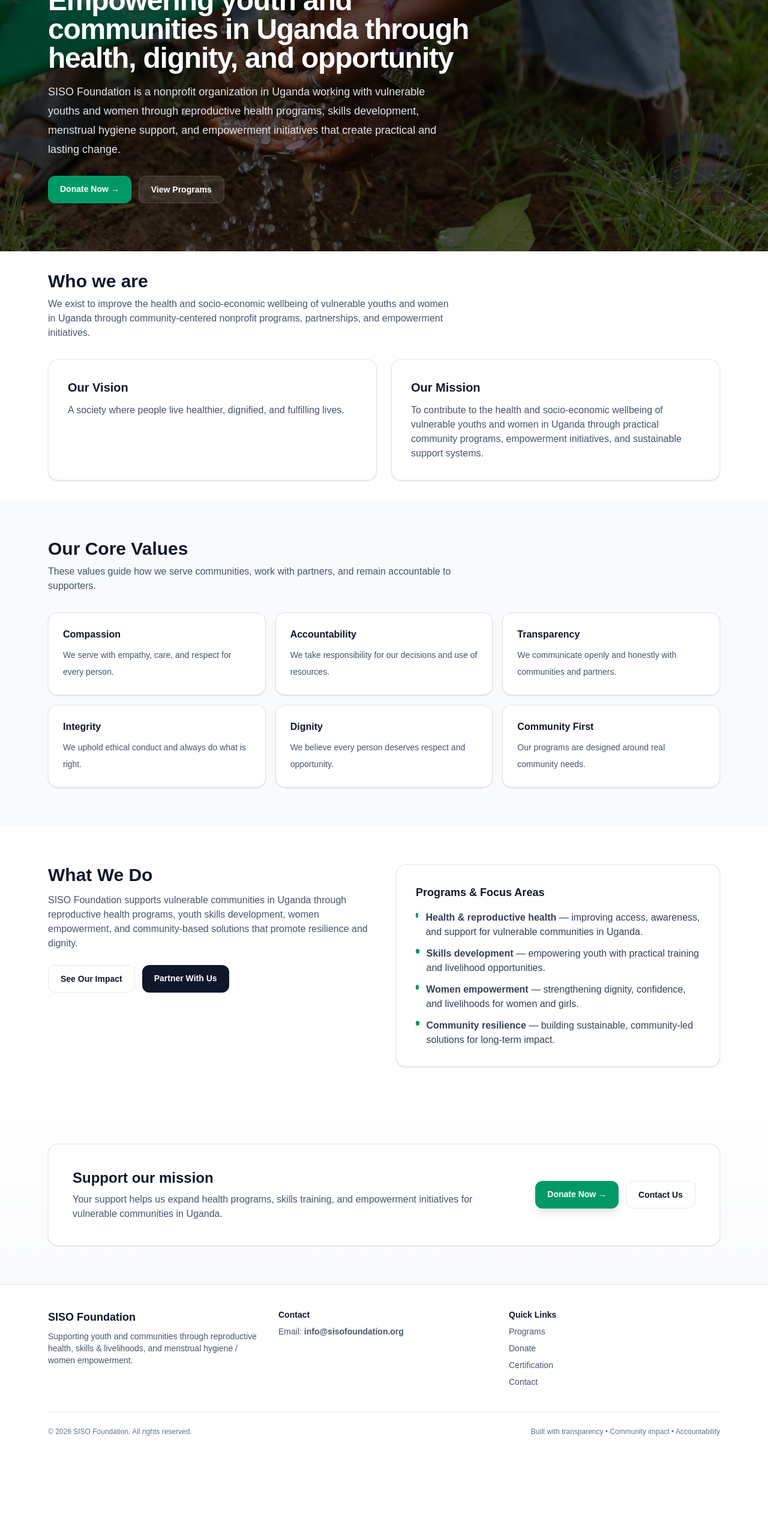
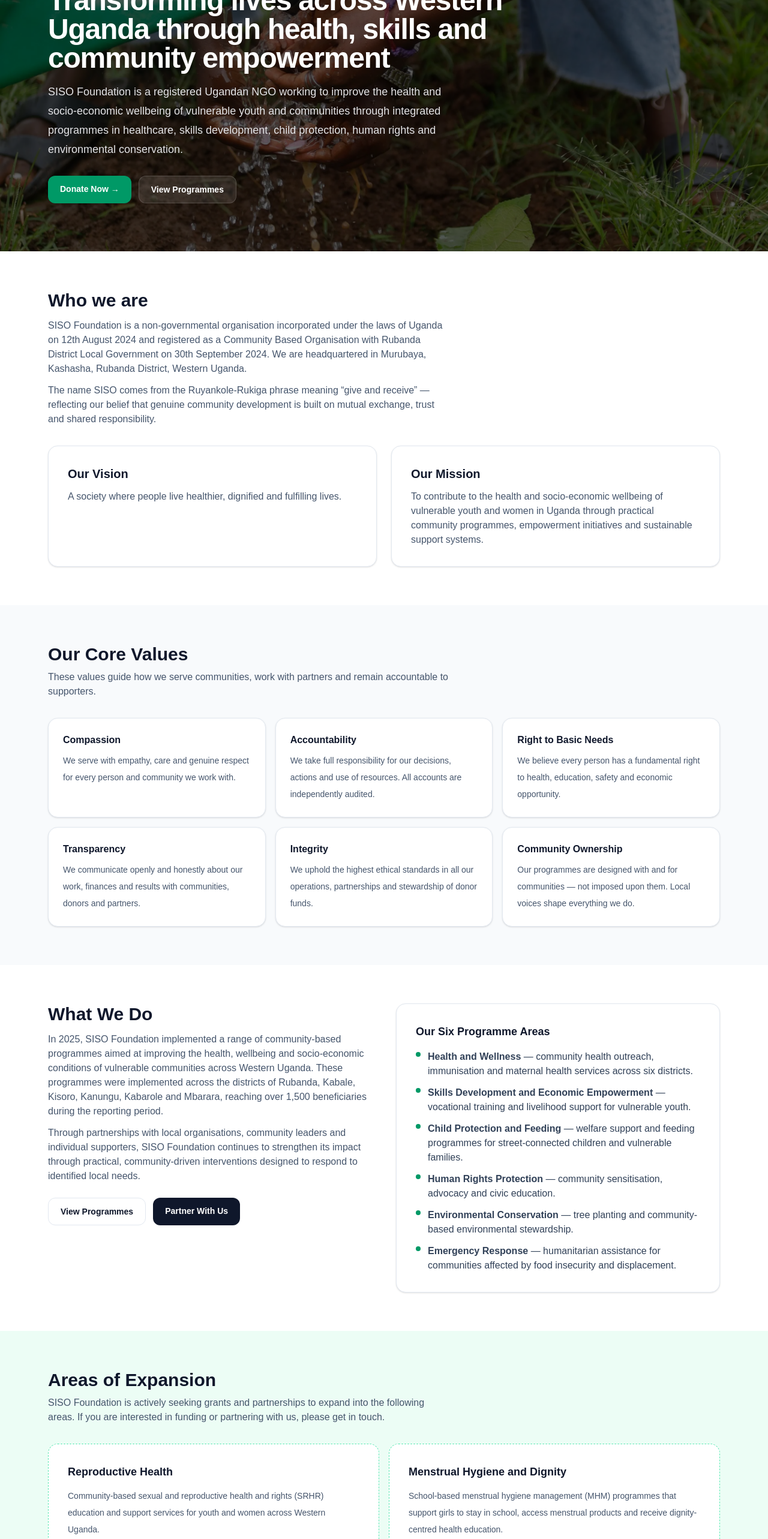
Before and after one commit to jonathanniwadev/siso-foundation, a Next.js app: page /about in a window 1280 px wide. Shown: the part 220-2786 px from the top of the page at 60% size. Before the commit the page ends 2655 px from the top, so only its background shows below. Built offline with nearby package versions, Linux system fonts and the light colour scheme.

Commit message:
Revise About page content for clarity and detail
Updated the About page content to reflect the SISO Foundation's mission, vision, and programs more accurately, including changes to the title, descriptions, and program areas.

```diff
--- a/src/app/about/page.tsx
+++ b/src/app/about/page.tsx
@@ -3,9 +3,9 @@
 import Image from "next/image";
 
 export const metadata: Metadata = {
-  title: "About Us",
+  title: "About Us | SISO Foundation Uganda",
   description:
-    "Learn about SISO Foundation, a nonprofit organization in Uganda working to empower youth and communities through reproductive health, skills development, menstrual hygiene, and women empowerment programs.",
+    "Learn about SISO Foundation, a registered NGO in Uganda delivering health outreach, skills development, child protection, human rights and environmental programmes across Western Uganda.",
 };
 
 export default function AboutPage() {
@@ -16,7 +16,7 @@
         <div className="absolute inset-0">
           <Image
             src="/hero/about-main.webp"
-            alt="SISO Foundation working with communities in Uganda"
+            alt="SISO Foundation community programmes in Western Uganda"
             fill
             priority
             sizes="100vw"
@@ -32,15 +32,16 @@
             </p>
 
             <h1 className="mt-5 text-4xl font-extrabold tracking-tight text-white md:text-5xl">
-              Empowering youth and communities in Uganda through health,
-              dignity, and opportunity
+              Transforming lives across Western Uganda through health, skills
+              and community empowerment
             </h1>
 
             <p className="mt-4 max-w-2xl text-base leading-8 text-zinc-200 md:text-lg">
-              SISO Foundation is a nonprofit organization in Uganda working with
-              vulnerable youths and women through reproductive health programs,
-              skills development, menstrual hygiene support, and empowerment
-              initiatives that create practical and lasting change.
+              SISO Foundation is a registered Ugandan NGO working to improve
+              the health and socio-economic wellbeing of vulnerable youth and
+              communities through integrated programmes in healthcare, skills
+              development, child protection, human rights and environmental
+              conservation.
             </p>
 
             <div className="mt-7 flex flex-wrap gap-3">
@@ -55,44 +56,49 @@
                 href="/programs"
                 className="rounded-xl border border-white/15 bg-white/10 px-5 py-3 text-sm font-semibold text-white hover:bg-white/15"
               >
-                View Programs
+                View Programmes
               </Link>
             </div>
           </div>
         </div>
       </section>
 
-      {/* Mission & Vision */}
-      <section className="mx-auto max-w-6xl px-4 py-14 md:py-8">
+      {/* Who We Are */}
+      <section className="mx-auto max-w-6xl px-4 py-14 md:py-16">
         <div className="mb-8 max-w-2xl">
           <h2 className="text-2xl font-extrabold text-slate-900 md:text-3xl">
             Who we are
           </h2>
-
-          <p className="mt-2 text-slate-600">
-            We exist to improve the health and socio-economic wellbeing of
-            vulnerable youths and women in Uganda through community-centered
-            nonprofit programs, partnerships, and empowerment initiatives.
+          <p className="mt-3 text-slate-600">
+            SISO Foundation is a non-governmental organisation incorporated
+            under the laws of Uganda on 12th August 2024 and registered as a
+            Community Based Organisation with Rubanda District Local Government
+            on 30th September 2024. We are headquartered in Murubaya, Kashasha,
+            Rubanda District, Western Uganda.
+          </p>
+          <p className="mt-3 text-slate-600">
+            The name SISO comes from the Ruyankole-Rukiga phrase meaning
+            &ldquo;give and receive&rdquo; — reflecting our belief that genuine
+            community development is built on mutual exchange, trust and shared
+            responsibility.
           </p>
         </div>
 
         <div className="grid gap-6 md:grid-cols-2">
           <div className="rounded-2xl border border-slate-200 bg-white p-8 shadow-sm">
             <h2 className="text-xl font-bold text-slate-900">Our Vision</h2>
-
             <p className="mt-3 text-slate-600">
-              A society where people live healthier, dignified, and fulfilling
+              A society where people live healthier, dignified and fulfilling
               lives.
             </p>
           </div>
 
           <div className="rounded-2xl border border-slate-200 bg-white p-8 shadow-sm">
             <h2 className="text-xl font-bold text-slate-900">Our Mission</h2>
-
             <p className="mt-3 text-slate-600">
               To contribute to the health and socio-economic wellbeing of
-              vulnerable youths and women in Uganda through practical community
-              programs, empowerment initiatives, and sustainable support
+              vulnerable youth and women in Uganda through practical community
+              programmes, empowerment initiatives and sustainable support
               systems.
             </p>
           </div>
@@ -106,9 +112,8 @@
             <h2 className="text-2xl font-extrabold text-slate-900 md:text-3xl">
               Our Core Values
             </h2>
-
             <p className="mt-2 text-slate-600">
-              These values guide how we serve communities, work with partners,
+              These values guide how we serve communities, work with partners
               and remain accountable to supporters.
             </p>
           </div>
@@ -116,32 +121,27 @@
           <div className="mt-8 grid gap-4 sm:grid-cols-2 lg:grid-cols-3">
             <ValueCard
               title="Compassion"
-              text="We serve with empathy, care, and respect for every person."
+              text="We serve with empathy, care and genuine respect for every person and community we work with."
             />
-
             <ValueCard
               title="Accountability"
-              text="We take responsibility for our decisions and use of resources."
+              text="We take full responsibility for our decisions, actions and use of resources. All accounts are independently audited."
             />
-
+            <ValueCard
+              title="Right to Basic Needs"
+              text="We believe every person has a fundamental right to health, education, safety and economic opportunity."
+            />
             <ValueCard
               title="Transparency"
-              text="We communicate openly and honestly with communities and partners."
+              text="We communicate openly and honestly about our work, finances and results with communities, donors and partners."
             />
-
             <ValueCard
               title="Integrity"
-              text="We uphold ethical conduct and always do what is right."
+              text="We uphold the highest ethical standards in all our operations, partnerships and stewardship of donor funds."
             />
-
             <ValueCard
-              title="Dignity"
-              text="We believe every person deserves respect and opportunity."
-            />
-
-            <ValueCard
-              title="Community First"
-              text="Our programs are designed around real community needs."
+              title="Community Ownership"
+              text="Our programmes are designed with and for communities — not imposed upon them. Local voices shape everything we do."
             />
           </div>
         </div>
@@ -154,22 +154,27 @@
             <h2 className="text-2xl font-extrabold text-slate-900 md:text-3xl">
               What We Do
             </h2>
-
             <p className="mt-3 text-slate-600">
-              SISO Foundation supports vulnerable communities in Uganda through
-              reproductive health programs, youth skills development, women
-              empowerment, and community-based solutions that promote resilience
-              and dignity.
+              In 2025, SISO Foundation implemented a range of community-based
+              programmes aimed at improving the health, wellbeing and
+              socio-economic conditions of vulnerable communities across Western
+              Uganda. These programmes were implemented across the districts of
+              Rubanda, Kabale, Kisoro, Kanungu, Kabarole and Mbarara, reaching
+              over 1,500 beneficiaries during the reporting period.
             </p>
-
+            <p className="mt-3 text-slate-600">
+              Through partnerships with local organisations, community leaders
+              and individual supporters, SISO Foundation continues to strengthen
+              its impact through practical, community-driven interventions
+              designed to respond to identified local needs.
+            </p>
             <div className="mt-6 flex flex-wrap gap-3">
               <Link
-                href="/impact"
+                href="/programs"
                 className="rounded-xl border border-slate-200 bg-white px-5 py-3 text-sm font-semibold text-slate-900 hover:bg-slate-50"
               >
-                See Our Impact
+                View Programmes
               </Link>
-
               <Link
                 href="/contact"
                 className="rounded-xl bg-slate-900 px-5 py-3 text-sm font-semibold text-white hover:bg-slate-800"
@@ -181,39 +186,52 @@
 
           <div className="rounded-2xl border border-slate-200 bg-white p-8 shadow-sm">
             <h3 className="text-lg font-bold text-slate-900">
-              Programs & Focus Areas
+              Our Six Programme Areas
             </h3>
-
             <ul className="mt-4 space-y-3 text-slate-700">
               <li className="flex gap-3">
-                <span className="mt-1 h-2 w-2 rounded-full bg-emerald-600" />
+                <span className="mt-1 h-2 w-2 shrink-0 rounded-full bg-emerald-600" />
                 <span>
-                  <b>Health & reproductive health</b> — improving access,
-                  awareness, and support for vulnerable communities in Uganda.
+                  <b>Health and Wellness</b> — community health outreach,
+                  immunisation and maternal health services across six
+                  districts.
                 </span>
               </li>
-
               <li className="flex gap-3">
-                <span className="mt-1 h-2 w-2 rounded-full bg-emerald-600" />
+                <span className="mt-1 h-2 w-2 shrink-0 rounded-full bg-emerald-600" />
                 <span>
-                  <b>Skills development</b> — empowering youth with practical
-                  training and livelihood opportunities.
+                  <b>Skills Development and Economic Empowerment</b> —
+                  vocational training and livelihood support for vulnerable
+                  youth.
                 </span>
               </li>
-
               <li className="flex gap-3">
-                <span className="mt-1 h-2 w-2 rounded-full bg-emerald-600" />
+                <span className="mt-1 h-2 w-2 shrink-0 rounded-full bg-emerald-600" />
                 <span>
-                  <b>Women empowerment</b> — strengthening dignity, confidence,
-                  and livelihoods for women and girls.
+                  <b>Child Protection and Feeding</b> — welfare support and
+                  feeding programmes for street-connected children and
+                  vulnerable families.
                 </span>
               </li>
-
               <li className="flex gap-3">
-                <span className="mt-1 h-2 w-2 rounded-full bg-emerald-600" />
+                <span className="mt-1 h-2 w-2 shrink-0 rounded-full bg-emerald-600" />
                 <span>
-                  <b>Community resilience</b> — building sustainable,
-                  community-led solutions for long-term impact.
+                  <b>Human Rights Protection</b> — community sensitisation,
+                  advocacy and civic education.
+                </span>
+              </li>
+              <li className="flex gap-3">
+                <span className="mt-1 h-2 w-2 shrink-0 rounded-full bg-emerald-600" />
+                <span>
+                  <b>Environmental Conservation</b> — tree planting and
+                  community-based environmental stewardship.
+                </span>
+              </li>
+              <li className="flex gap-3">
+                <span className="mt-1 h-2 w-2 shrink-0 rounded-full bg-emerald-600" />
+                <span>
+                  <b>Emergency Response</b> — humanitarian assistance for
+                  communities affected by food insecurity and displacement.
                 </span>
               </li>
             </ul>
@@ -221,23 +239,98 @@
         </div>
       </section>
 
+      {/* Areas of Expansion */}
+      <section className="bg-emerald-50">
+        <div className="mx-auto max-w-6xl px-4 py-14 md:py-16">
+          <div className="max-w-2xl">
+            <h2 className="text-2xl font-extrabold text-slate-900 md:text-3xl">
+              Areas of Expansion
+            </h2>
+            <p className="mt-2 text-slate-600">
+              SISO Foundation is actively seeking grants and partnerships to
+              expand into the following areas. If you are interested in funding
+              or partnering with us, please get in touch.
+            </p>
+          </div>
+
+          <div className="mt-8 grid gap-4 md:grid-cols-2">
+            <div className="rounded-2xl border border-dashed border-emerald-300 bg-white p-8">
+              <h3 className="text-lg font-bold text-slate-900">
+                Reproductive Health
+              </h3>
+              <p className="mt-3 text-sm leading-7 text-slate-600">
+                Community-based sexual and reproductive health and rights (SRHR)
+                education and support services for youth and women across
+                Western Uganda.
+              </p>
+              <Link
+                href="/contact"
+                className="mt-4 inline-block text-sm font-semibold text-emerald-700 hover:text-emerald-800"
+              >
+                Fund this programme →
+              </Link>
+            </div>
+            <div className="rounded-2xl border border-dashed border-emerald-300 bg-white p-8">
+              <h3 className="text-lg font-bold text-slate-900">
+                Menstrual Hygiene and Dignity
+              </h3>
+              <p className="mt-3 text-sm leading-7 text-slate-600">
+                School-based menstrual hygiene management (MHM) programmes that
+                support girls to stay in school, access menstrual products and
+                receive dignity-centred health education.
+              </p>
+              <Link
+                href="/contact"
+                className="mt-4 inline-block text-sm font-semibold text-emerald-700 hover:text-emerald-800"
+              >
+                Fund this programme →
+              </Link>
+            </div>
+          </div>
+        </div>
+      </section>
+
+      {/* Legal Status */}
+      <section className="mx-auto max-w-6xl px-4 py-14 md:py-16">
+        <div className="rounded-2xl border border-slate-200 bg-white p-8 shadow-sm">
+          <h2 className="text-xl font-bold text-slate-900">Legal Status</h2>
+          <p className="mt-3 text-sm text-slate-600">
+            SISO Foundation is a legally registered organisation operating
+            transparently under Ugandan law.
+          </p>
+          <div className="mt-6 grid gap-4 sm:grid-cols-2 lg:grid-cols-4">
+            {[
+              { label: "URSB Reg. No.", value: "80034455001997" },
+              { label: "CBO Reg. No.", value: "RBD/921/CBO/096/2024" },
+              { label: "Incorporated", value: "12th August 2024" },
+              { label: "Headquarters", value: "Rubanda District, Uganda" },
+            ].map(({ label, value }) => (
+              <div key={label} className="rounded-xl bg-slate-50 p-4">
+                <div className="text-xs font-medium text-slate-500">{label}</div>
+                <div className="mt-1 text-sm font-semibold text-slate-900">
+                  {value}
+                </div>
+              </div>
+            ))}
+          </div>
+        </div>
+      </section>
+
       {/* CTA */}
       <section className="bg-gradient-to-b from-white to-slate-50">
-        <div className="mx-auto max-w-6xl px-4 py-14 md:py-16">
+        <div className="mx-auto max-w-6xl px-4 pb-14 md:pb-16">
           <div className="rounded-2xl border border-slate-200 bg-white p-10 shadow-sm">
             <div className="flex flex-col gap-6 md:flex-row md:items-center md:justify-between">
               <div className="max-w-2xl">
                 <h2 className="text-2xl font-extrabold text-slate-900">
                   Support our mission
                 </h2>
-
                 <p className="mt-2 text-slate-600">
-                  Your support helps us expand health programs, skills training,
-                  and empowerment initiatives for vulnerable communities in
-                  Uganda.
+                  Your support helps SISO Foundation expand health programmes,
+                  skills training and community empowerment initiatives across
+                  Western Uganda.
                 </p>
               </div>
-
               <div className="flex flex-wrap gap-3">
                 <Link
                   href="/donate"
@@ -245,7 +338,6 @@
                 >
                   Donate Now →
                 </Link>
-
                 <Link
                   href="/contact"
                   className="rounded-xl border border-slate-200 bg-white px-5 py-3 text-sm font-semibold text-slate-900 hover:bg-slate-50"
```
